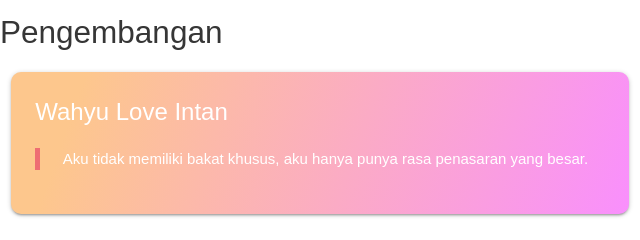
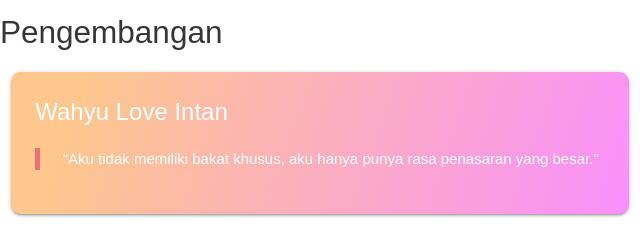
Before and after one commit to fadhfaiz/gemastik-disleksia, a plain HTML site: page dist/profile.html in a window 1280 px wide. Shown: the top 240 px of the page, 0-640 px from the left. Drawn offline with nearby package versions, Linux system fonts and the light colour scheme.

Commit message:
memperbaiki kutipan

```diff
--- a/dist/profile.html
+++ b/dist/profile.html
@@ -45,7 +45,7 @@
                             <span class="card-title">Wahyu Love Intan</span>
                             <p>
                                 <blockquote>
-                                    Aku tidak memiliki bakat khusus, aku hanya punya rasa penasaran yang besar.
+                                    "Aku tidak memiliki bakat khusus, aku hanya punya rasa penasaran yang besar."
                                 </blockquote>
                             </p>
                         </div>
```
